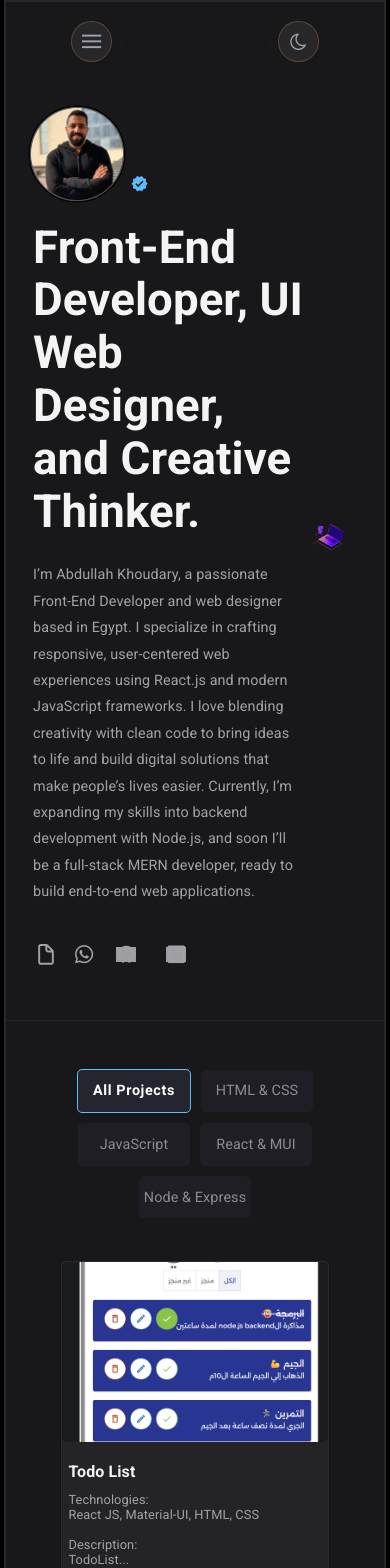
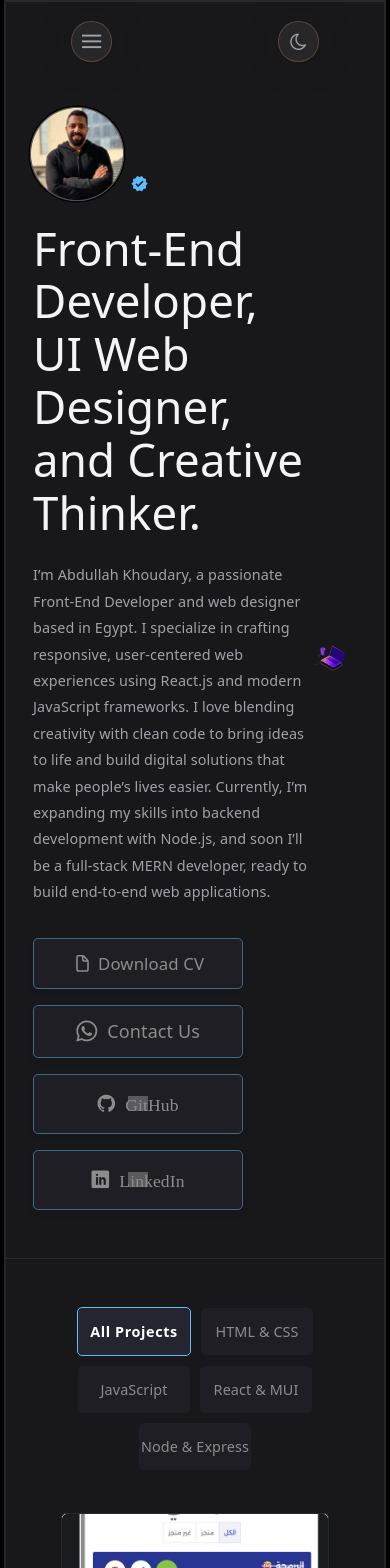
Before and after one commit to Khodairy/MyPortfolio, a React (Vite) app: page / in a window 390 px wide. Shown: the top 1568 px of the page. Built offline with nearby package versions, Linux system fonts and the light colour scheme; grey boxes are pictures that could not be loaded.

Commit message:
updating icons

```diff
--- a/package.json
+++ b/package.json
@@ -17,6 +17,7 @@
     "@fortawesome/free-regular-svg-icons": "^7.1.0",
     "@fortawesome/free-solid-svg-icons": "^7.1.0",
     "@fortawesome/react-fontawesome": "^3.1.1",
+    "bootstrap": "^5.3.8",
     "framer-motion": "^10.12.16",
     "lottie-react": "^2.4.0",
     "react": "^18.2.0",
--- a/src/components/2-hero/Hero.jsx
+++ b/src/components/2-hero/Hero.jsx
@@ -6,6 +6,8 @@ import { motion } from "framer-motion";
 import { FontAwesomeIcon } from "@fortawesome/react-fontawesome";
 import { faEnvelope } from "@fortawesome/free-regular-svg-icons";
 import { faFile } from "@fortawesome/free-regular-svg-icons";
+import "bootstrap/dist/css/bootstrap.min.css";
+import "bootstrap/dist/js/bootstrap.bundle.min.js";
 
 const Hero = () => {
   const lottieRef = useRef();
@@ -45,7 +47,7 @@ const Hero = () => {
           end-to-end web applications.
         </p>
 
-        <div className="all-icons flex">
+        <div className="desktop-only all-icons flex">
           <a
             href="/Abdullah-Khoudary-Resume.pdf"
             target="_blank"
@@ -82,6 +84,68 @@ const Hero = () => {
             <div className="icon icon-linkedin"></div>
           </a>
         </div>
+        <div className="mobile-only all-icons flex">
+          <a
+            href="/Abdullah-Khoudary-Resume.pdf"
+            target="_blank"
+            rel="noreferrer"
+            title="Open CV"
+          >
+            <button type="button" className="btn btn-outline-primary">
+              {" "}
+              <FontAwesomeIcon icon={faFile} size="1x" color="inherit" />
+              Download CV
+            </button>
+          </a>
+          <a
+            href="https://api.whatsapp.com/send/?phone=201281235360&text&type=phone_number&app_absent=0"
+            target="_blank"
+            rel="noreferrer"
+            title="Connect me via wattsApp"
+          >
+            <button>
+              <div
+                style={{
+                  display: "flex",
+                  alignItems: "center",
+                  gap: "10px",
+                  fontSize: "18px",
+                  cursor: "pointer",
+                }}
+              >
+                <i
+                  className="fa-brands fa-whatsapp"
+                  style={{ fontSize: "24px" }}
+                ></i>
+                <span>Contact Us</span>
+              </div>
+            </button>
+          </a>
+          <a
+            href="https://github.com/Khodairy"
+            target="_blank"
+            rel="noreferrer"
+            title="Open my github profile"
+          >
+            <button>
+              <div className="icon icon-github">
+                <span style={{ marginLeft: "10px" }}>GitHub</span>
+              </div>
+            </button>
+          </a>
+          <a
+            href="https://www.linkedin.com/in/abdalla-khodairy-94b345244/"
+            target="_blank"
+            rel="noreferrer"
+            title="Open my LinkedIn profile"
+          >
+            <button>
+              <div className="icon icon-linkedin">
+                <span style={{ marginLeft: "10px" }}>LinkedIn</span>
+              </div>
+            </button>
+          </a>
+        </div>
       </div>
 
       <div className="right-section animation ">
--- a/src/components/2-hero/hero.css
+++ b/src/components/2-hero/hero.css
@@ -49,7 +49,7 @@ section.hero p.sub-title {
 }
 
 /* ============================
-    ICONS — FLEX + HOVER
+  ICONS — FLEX + HOVER
 ============================ */
 
 section.hero .all-icons {
@@ -60,7 +60,7 @@ section.hero .all-icons {
   font-size: 1.3rem;
 }
 
-/* كل الروابط */
+/* روابط */
 .all-icons a {
   display: inline-flex;
   align-items: center;
@@ -68,14 +68,13 @@ section.hero .all-icons {
   transition: transform 0.25s ease, filter 0.25s ease, color 0.25s ease;
 }
 
-/* hover عام */
 .all-icons a:hover {
   transform: scale(1.18) translateY(-2px);
   filter: brightness(1.2);
 }
 
 /* =============================
-  أيقونات من FontAwesome
+  FontAwesome icons
 ============================== */
 
 .all-icons i,
@@ -84,18 +83,18 @@ section.hero .all-icons {
 }
 
 /* =============================
-  أيقونات داخل div (GitHub – LinkedIn)
+  Image-based icons (GitHub / LinkedIn)
 ============================== */
 
 .icon {
   width: 32px;
   height: 32px;
-  background-size: contain;
+  background-size: 60%;
+  background-position: center;
   background-repeat: no-repeat;
   transition: transform 0.25s ease, filter 0.25s ease;
 }
 
-/* الشكل العام لكل الأيقونات */
 .icon-item,
 .icon {
   width: 34px;
@@ -105,13 +104,6 @@ section.hero .all-icons {
   justify-content: center;
   font-size: 1.1rem;
   transition: 0.3s ease;
-}
-
-/* GitHub و LinkedIn (أيقونات صورة) */
-.icon {
-  background-size: 60%;
-  background-position: center;
-  background-repeat: no-repeat;
 }
 
 /* GitHub */
@@ -128,29 +120,84 @@ section.hero .all-icons {
   background-image: url("/linkedin.png");
 }
 
-.icon-linkedin:hover {
-  color: rgb(13, 110, 253) !important;
-}
+/* ============================
+  DESKTOP vs MOBILE VISIBILITY
+============================ */
 
-/* =============================
-  ألوان hover مخصصة
-============================== */
-
-.all-icons i.fa-whatsapp:hover {
-  color: #25D366 !important;
-}
-
-.all-icons svg:hover {
-  color: #00bfa5;
-}
-
-.all-icons a[title="Open CV"]:hover svg {
-  color: #0d6efd;
-}
-
-.all-icons {
+.desktop-only.all-icons {
   display: flex;
   align-items: center;
   gap: 1.4rem;
-  /* مسافة ثابتة */
 }
+
+.mobile-only.all-icons {
+  display: none;
+
+  align-items: flex-start !important;
+}
+
+/* ============================
+      MOBILE BUTTON DESIGN
+============================ */
+
+.mobile-only.all-icons button {
+  color: white;
+  padding: 12px 24px;
+  border: none;
+  cursor: pointer;
+  transition: all 0.3s ease;
+  box-shadow: 0 4px 6px rgba(0, 0, 0, 0.2);
+  display: flex;
+  gap: 5px;
+  text-align: center;
+  background-color: rgba(36, 37, 46, 1);
+  width: 11rem;
+  font-size: 1.05rem;
+  text-transform: capitalize;
+  opacity: 0.5;
+  border-radius: 5px;
+  border: 1px solid var(--blue);
+
+
+  /* ========== تعديل العرض ========= */
+  width: 160px;
+  /* عرض ثابت لكل الزرار */
+  /* ================================= */
+
+  display: flex;
+  justify-content: center;
+  align-items: center;
+}
+
+/* hover effect */
+.mobile-only.all-icons button:hover {
+  background-color: rgb(25, 118, 210);
+  transform: translateY(-2px);
+  box-shadow: 0 6px 8px rgba(0, 0, 0, 0.3);
+}
+
+.mobile-only {
+  display: none !important;
+}
+
+/* ============================
+      MEDIA QUERY
+============================ */
+
+@media (max-width: 768px) {
+
+  .desktop-only.all-icons {
+    display: none !important;
+  }
+
+  /* إظهار الأزرار على الموبايل */
+  .mobile-only {
+    display: flex !important;
+    flex-direction: column;
+    align-items: center;
+    /* يخلي كل الزرار في منتصف الصفحة */
+    gap: 12px;
+    /* مسافة بين الأزرار متساوية */
+    width: 100%;
+  }
+}
```
Also changed, not shown: 1 other file (tests, documents, lock files or other folders).
